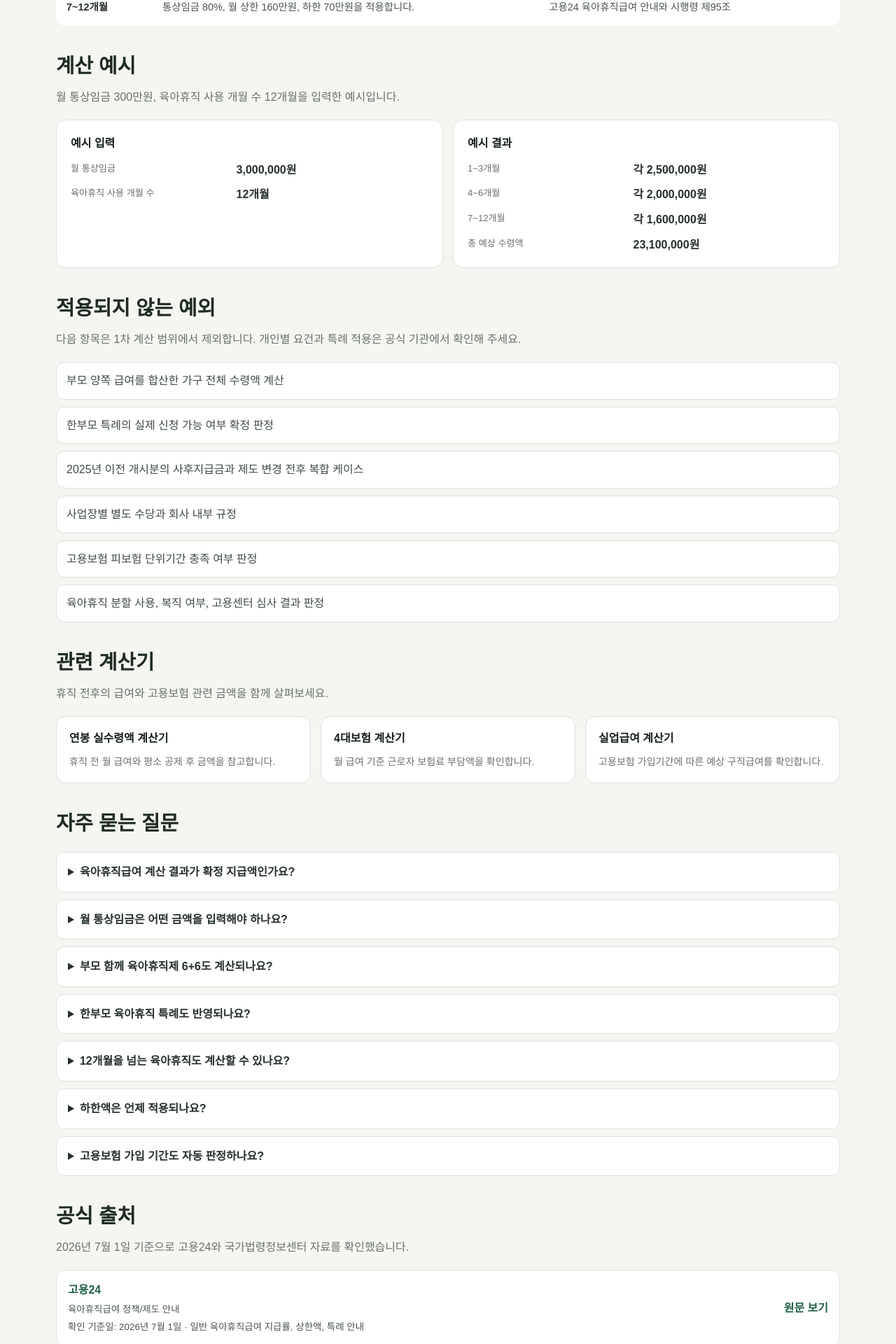
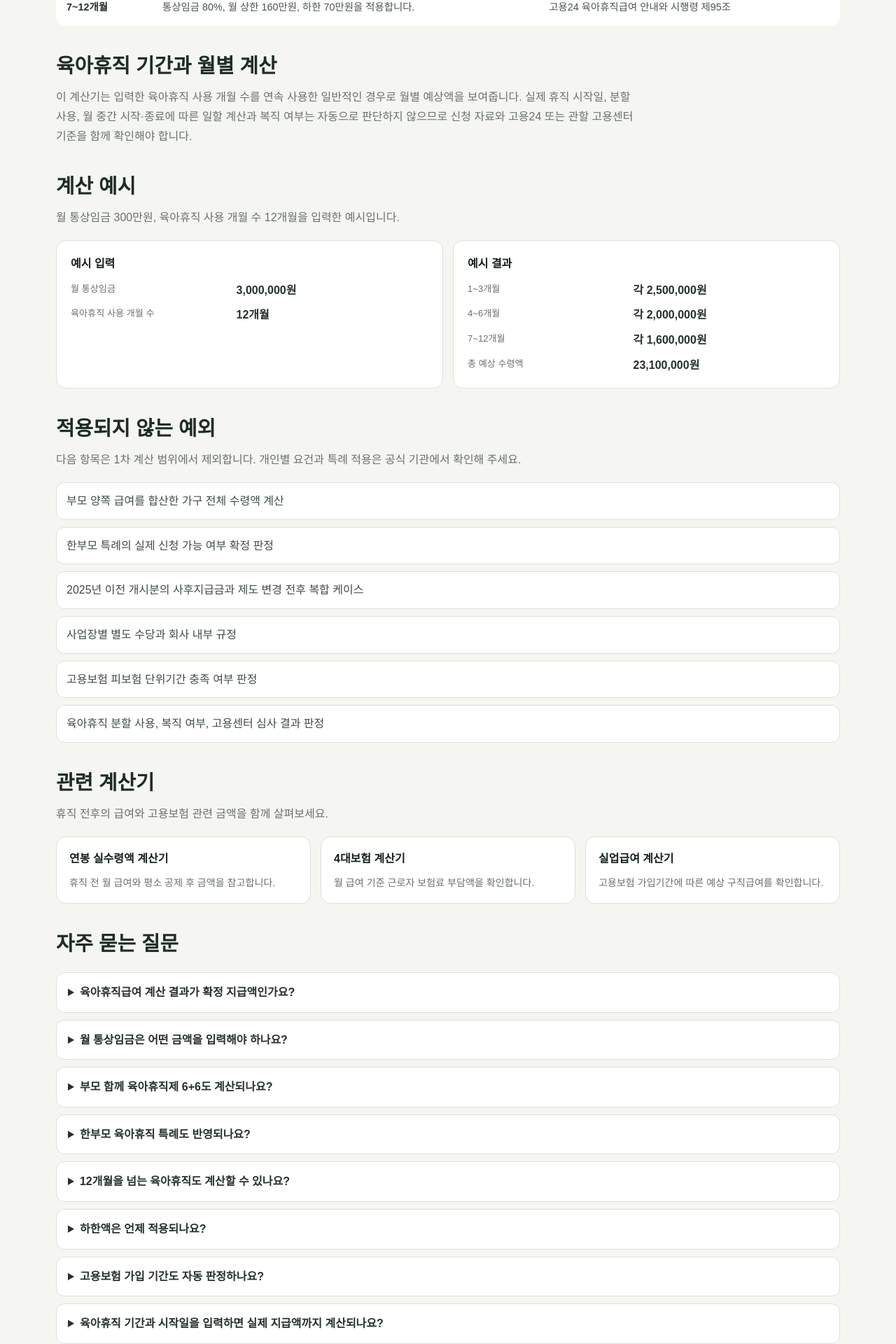
Before and after one commit to JulGi-Park/integrated-calculator, a Next.js app: page /calculators/parental-leave in a window 1280 px wide. Shown: the part 2239-4159 px from the top of the page at 70% size. Built offline with nearby package versions, Linux system fonts and the light colour scheme.

Commit message:
feat: clarify parental leave search intent

```diff
--- a/components/calculators/ParentalLeaveContent.tsx
+++ b/components/calculators/ParentalLeaveContent.tsx
@@ -4,6 +4,7 @@ import {
   parentalLeaveExample,
   parentalLeaveExcludedItems,
   parentalLeaveFaqs,
+  parentalLeavePeriodSummary,
   parentalLeaveSpecialPolicySummary,
   parentalLeaveSources,
 } from "./parentalLeaveContentData";
@@ -79,6 +80,13 @@ export function ParentalLeaveContent() {
               ))}
             </tbody>
           </table>
+        </div>
+      </section>
+
+      <section className={styles.section} aria-labelledby="period-title">
+        <div className={styles.sectionHeading}>
+          <h2 id="period-title">육아휴직 기간과 월별 계산</h2>
+          <p>{parentalLeavePeriodSummary}</p>
         </div>
       </section>
 
--- a/components/calculators/parentalLeaveContentData.ts
+++ b/components/calculators/parentalLeaveContentData.ts
@@ -122,6 +122,16 @@ export const parentalLeaveFaqs: ParentalLeaveFaq[] = [
     answer:
       "아니요. 이 계산기는 금액만 계산하며 피보험 단위기간, 신청 기한, 복직 여부, 심사 결과는 자동 판단하지 않습니다.",
   },
+  {
+    question: "육아휴직 기간과 시작일을 입력하면 실제 지급액까지 계산되나요?",
+    answer:
+      "아니요. 입력한 사용 개월 수를 기준으로 월별 예상액을 계산할 뿐, 실제 시작일·종료일, 월 중간 사용에 따른 일할 계산, 분할 사용과 복직 여부는 자동 판단하지 않습니다. 신청 전 고용24 또는 관할 고용센터에서 본인 일정과 지급 기준을 확인해야 합니다.",
+  },
+  {
+    question: "6+6 육아휴직 급여 계산은 어떤 조건을 확인해야 하나요?",
+    answer:
+      "같은 자녀에 대해 생후 18개월 이내 부모가 모두 육아휴직을 사용하는지와 각 부모의 사용 개월 수 등 특례 조건을 확인해야 합니다. 조건을 충족하지 않으면 일반 기준 예상액으로 표시될 수 있으며, 최종 적용 여부는 고용센터 심사로 확정됩니다.",
+  },
 ] as const;
 
 export const parentalLeaveSources: ParentalLeaveSource[] = [
@@ -209,3 +219,6 @@ export const parentalLeaveBasisSummary =
 
 export const parentalLeaveSpecialPolicySummary =
   "부모 함께 육아휴직제 6+6은 같은 자녀, 생후 18개월 이내, 부모 모두 육아휴직 사용 조건을 확인한 뒤 첫 6개월 통상임금 100%와 월별 상한 250만원, 250만원, 300만원, 350만원, 400만원, 450만원을 적용합니다. 한부모 특례는 한부모 해당 여부가 확인된 경우 1~3개월 통상임금 100%, 상한 300만원을 적용하고 4개월차 이후는 일반 기준으로 계산합니다.";
+
+export const parentalLeavePeriodSummary =
+  "이 계산기는 입력한 육아휴직 사용 개월 수를 연속 사용한 일반적인 경우로 월별 예상액을 보여줍니다. 실제 휴직 시작일, 분할 사용, 월 중간 시작·종료에 따른 일할 계산과 복직 여부는 자동으로 판단하지 않으므로 신청 자료와 고용24 또는 관할 고용센터 기준을 함께 확인해야 합니다.";
```
Also changed, not shown: 1 other file (tests, documents, lock files or other folders).
